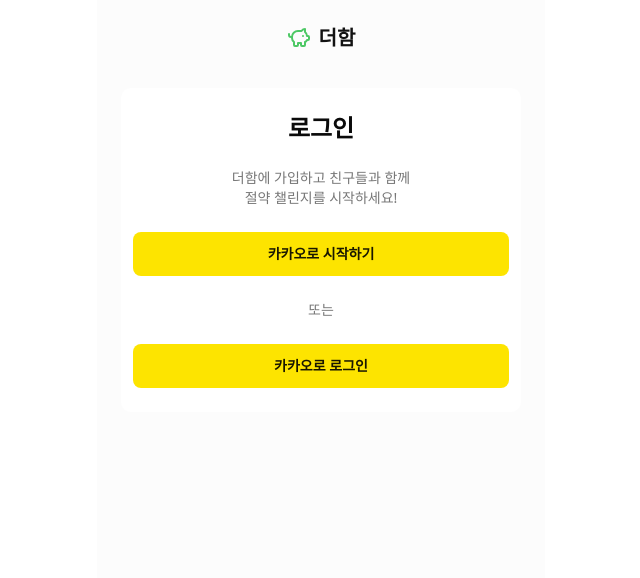
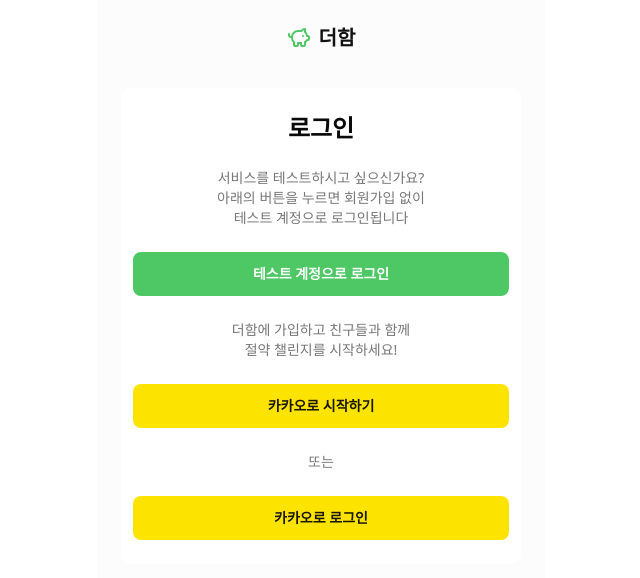
Before and after one commit to yeonna18k/TheHam, a Next.js app: page /auth/signin in a window 1280 px wide. Shown: the top 578 px of the page, without its empty margins (319-959 px from the left). Built offline with nearby package versions, Linux system fonts and the light colour scheme; no server answers.

Commit message:
feat: 테스트 계정으로 로그인 추가

```diff
--- a/src/api/authApi.ts
+++ b/src/api/authApi.ts
@@ -34,3 +34,15 @@ export const getAuthLogout = async () => {
     throw error;
   }
 };
+
+export const postUsersTest = async () => {
+  try {
+    return await baseFetch<EmptyResponse>(`/users/test`, {
+      method: "POST"
+    })
+  } catch (err) {
+    console.error("테스트 계정 로그인 에러: ", err)
+    throw err;
+
+  }
+}
--- a/src/app/auth/signin/page.tsx
+++ b/src/app/auth/signin/page.tsx
@@ -1,6 +1,6 @@
 'use client';
 
-import { startKakaoLogin } from '@/api/authApi';
+import { postUsersTest, startKakaoLogin } from '@/api/authApi';
 import { Button } from '@/components/ui/button';
 
 export default function SignIn() {
@@ -8,9 +8,21 @@ export default function SignIn() {
     startKakaoLogin();
   };
 
+  const signinWithTestAccount = () => {
+    postUsersTest()
+  }
+
   return (
     <section className="flex flex-col gap-6 items-center justify-center max-w-md mx-auto">
       <h1 className="text-2xl font-bold">로그인</h1>
+      <span className="text-center text-sm text-gray-600">
+        서비스를 테스트하시고 싶으신가요?<br />
+        아래의 버튼을 누르면 회원가입 없이<br />
+        테스트 계정으로 로그인됩니다
+      </span>
+      <Button variant="primary" onClick={signinWithTestAccount}>
+        테스트 계정으로 로그인
+      </Button>
       <span className="text-center text-sm text-gray-600">
         더함에 가입하고 친구들과 함께
         <br />
```
